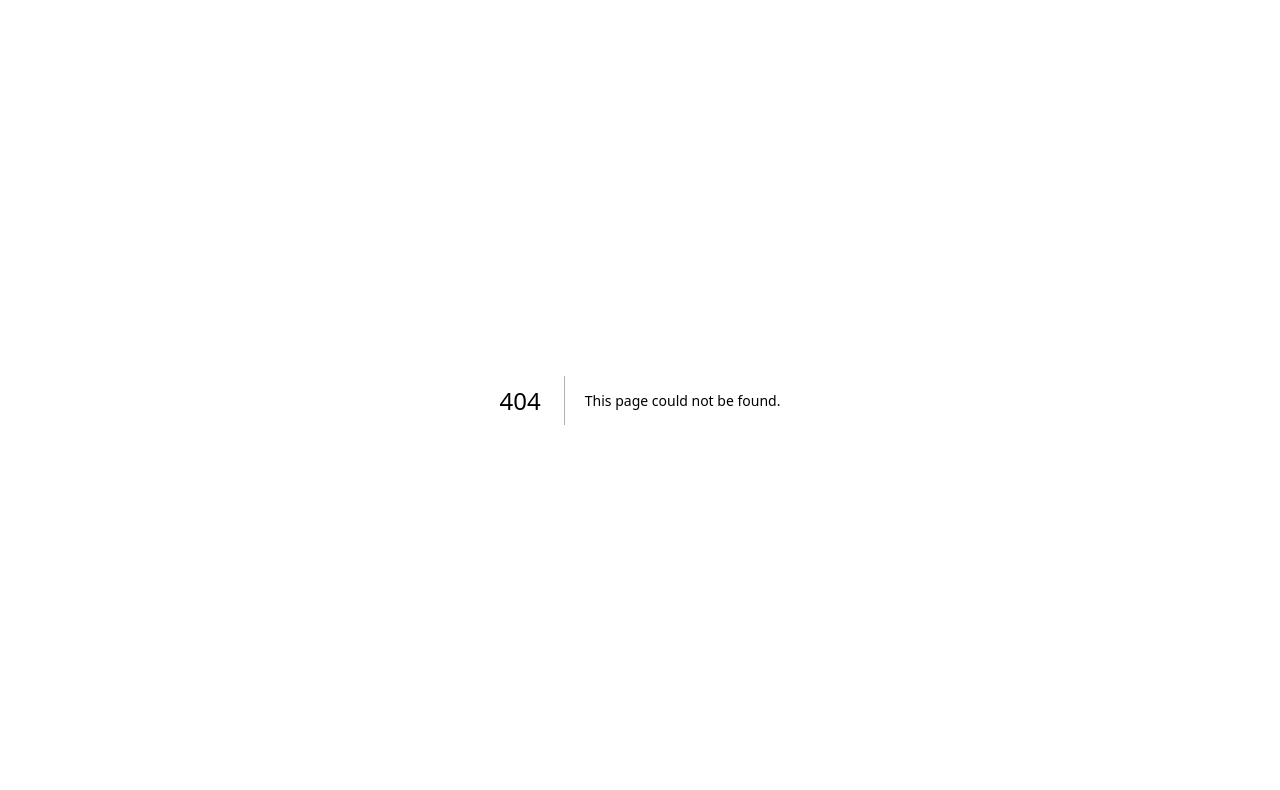
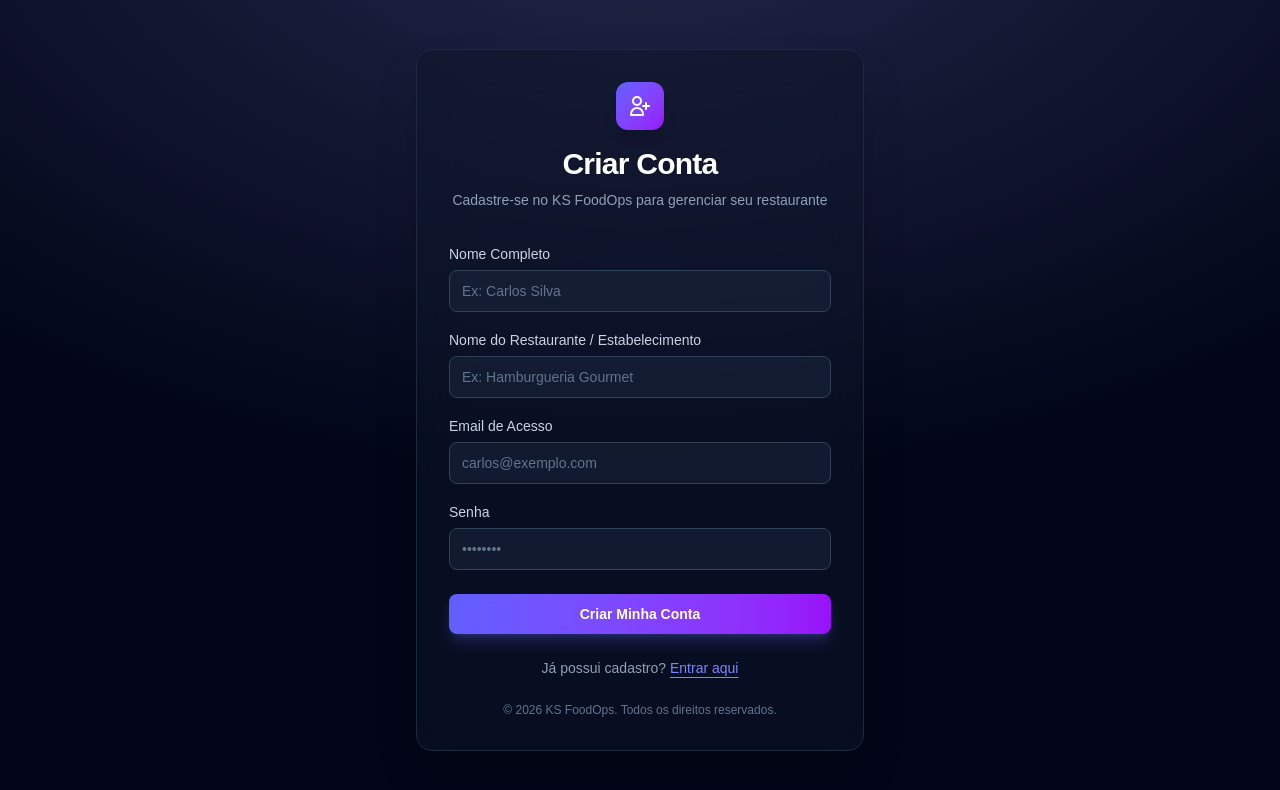
Before and after one commit to KaelVic/KS_FoodOps, a Next.js app in the folder apps/web/: page /register in a window 1280 px wide. Before the commit this address had no page. Shown: the top 790 px of the page. Built offline with nearby package versions, Linux system fonts and the light colour scheme; no server answers.

Commit message:
feat(auth): add register endpoint, registration page and CLI user creation script

```diff
--- a/apps/web/src/app/(auth)/actions.ts
+++ b/apps/web/src/app/(auth)/actions.ts
@@ -51,6 +51,49 @@ export async function loginAction(prevState: any, formData: FormData) {
   }
 }
 
+export async function registerAction(prevState: any, formData: FormData) {
+  const email = formData.get("email") as string
+  const password = formData.get("password") as string
+  const fullName = formData.get("full_name") as string
+  const restaurantName = formData.get("restaurant_name") as string
+
+  if (!email || !password || !fullName) {
+    return { error: "Todos os campos obrigatórios devem ser preenchidos." }
+  }
+
+  try {
+    const response = await fetch(`${API_URL}/auth/register`, {
+      method: "POST",
+      headers: { "Content-Type": "application/json" },
+      body: JSON.stringify({
+        email,
+        password,
+        full_name: fullName,
+        restaurant_name: restaurantName || "Meu Restaurante"
+      }),
+    })
+
+    if (!response.ok) {
+      const errData = await response.json().catch(() => ({}))
+      return { error: errData.detail || "Erro ao criar conta." }
+    }
+
+    const data = await response.json()
+    const tenants = data.tenants || []
+
+    if (tenants.length > 0) {
+      await setSessionCookies(data.access_token, tenants[0].id)
+      redirect("/")
+    } else {
+      await setSessionCookies(data.access_token)
+      redirect("/onboarding")
+    }
+  } catch (err: any) {
+    if (err.message === "NEXT_REDIRECT") throw err;
+    return { error: "Falha ao conectar no servidor" }
+  }
+}
+
 export async function selectTenantAction(formData: FormData) {
   const tenantId = formData.get("tenant_id") as string
   if (tenantId) {
--- a/apps/web/src/app/(auth)/login/page.tsx
+++ b/apps/web/src/app/(auth)/login/page.tsx
@@ -75,7 +75,14 @@ export default function LoginPage() {
           </button>
         </form>
 
-        <div className="mt-8 text-center text-xs text-slate-500">
+        <div className="mt-6 text-center text-sm text-slate-400">
+          Não tem uma conta?{" "}
+          <a href="/register" className="font-medium text-indigo-400 hover:text-indigo-300 underline underline-offset-4">
+            Cadastre-se agora
+          </a>
+        </div>
+
+        <div className="mt-6 text-center text-xs text-slate-500">
           &copy; 2026 KS FoodOps. Todos os direitos reservados.
         </div>
       </div>
--- /dev/null
+++ b/apps/web/src/app/(auth)/register/page.tsx
@@ -0,0 +1,108 @@
+"use client"
+
+import { useActionState } from "react"
+import { registerAction } from "../actions"
+import Link from "next/link"
+
+const initialState = {
+  error: null as string | null,
+}
+
+export default function RegisterPage() {
+  const [state, formAction, isPending] = useActionState(registerAction, initialState)
+
+  return (
+    <div className="flex min-h-screen w-full items-center justify-center bg-slate-950 bg-[radial-gradient(ellipse_80%_80%_at_50%_-20%,rgba(120,119,198,0.3),rgba(255,255,255,0))] p-4">
+      <div className="w-full max-w-md overflow-hidden rounded-2xl border border-slate-800 bg-slate-900/50 p-8 shadow-2xl backdrop-blur-xl">
+        <div className="mb-8 text-center">
+          <div className="mx-auto mb-4 flex h-12 w-12 items-center justify-center rounded-xl bg-gradient-to-br from-indigo-500 to-purple-600 shadow-lg">
+            <svg className="h-6 w-6 text-white" fill="none" viewBox="0 0 24 24" stroke="currentColor">
+              <path strokeLinecap="round" strokeLinejoin="round" strokeWidth={2} d="M18 9v3m0 0v3m0-3h3m-3 0h-3m-2-5a4 4 0 11-8 0 4 4 0 018 0zM3 20a6 6 0 0112 0v1H3v-1z" />
+            </svg>
+          </div>
+          <h1 className="text-3xl font-bold tracking-tight text-white">Criar Conta</h1>
+          <p className="mt-2 text-sm text-slate-400">Cadastre-se no KS FoodOps para gerenciar seu restaurante</p>
+        </div>
+
+        <form action={formAction} className="space-y-4">
+          {state?.error && (
+            <div className="animate-in fade-in slide-in-from-top-2 rounded-lg bg-red-500/10 p-3 text-sm text-red-400 border border-red-500/20 text-center">
+              {state.error}
+            </div>
+          )}
+
+          <div>
+            <label className="text-sm font-medium text-slate-300">Nome Completo</label>
+            <div className="relative mt-1">
+              <input
+                type="text"
+                name="full_name"
+                required
+                className="block w-full rounded-lg border border-slate-700 bg-slate-800/50 py-2.5 px-3 text-sm text-white placeholder-slate-500 focus:border-indigo-500 focus:outline-none focus:ring-1 focus:ring-indigo-500 transition-colors"
+                placeholder="Ex: Carlos Silva"
+              />
+            </div>
+          </div>
+
+          <div>
+            <label className="text-sm font-medium text-slate-300">Nome do Restaurante / Estabelecimento</label>
+            <div className="relative mt-1">
+              <input
+                type="text"
+                name="restaurant_name"
+                required
+                className="block w-full rounded-lg border border-slate-700 bg-slate-800/50 py-2.5 px-3 text-sm text-white placeholder-slate-500 focus:border-indigo-500 focus:outline-none focus:ring-1 focus:ring-indigo-500 transition-colors"
+                placeholder="Ex: Hamburgueria Gourmet"
+              />
+            </div>
+          </div>
+
+          <div>
+            <label className="text-sm font-medium text-slate-300">Email de Acesso</label>
+            <div className="relative mt-1">
+              <input
+                type="email"
+                name="email"
+                required
+                className="block w-full rounded-lg border border-slate-700 bg-slate-800/50 py-2.5 px-3 text-sm text-white placeholder-slate-500 focus:border-indigo-500 focus:outline-none focus:ring-1 focus:ring-indigo-500 transition-colors"
+                placeholder="carlos@exemplo.com"
+              />
+            </div>
+          </div>
+
+          <div>
+            <label className="text-sm font-medium text-slate-300">Senha</label>
+            <div className="relative mt-1">
+              <input
+                type="password"
+                name="password"
+                required
+                className="block w-full rounded-lg border border-slate-700 bg-slate-800/50 py-2.5 px-3 text-sm text-white placeholder-slate-500 focus:border-indigo-500 focus:outline-none focus:ring-1 focus:ring-indigo-500 transition-colors"
+                placeholder="••••••••"
+              />
+            </div>
+          </div>
+
+          <button
+            type="submit"
+            disabled={isPending}
+            className="w-full mt-2 rounded-lg bg-gradient-to-r from-indigo-500 to-purple-600 px-4 py-2.5 text-sm font-semibold text-white shadow-lg shadow-indigo-500/25 transition-all hover:from-indigo-400 hover:to-purple-500 focus:outline-none focus:ring-2 focus:ring-indigo-500 focus:ring-offset-2 focus:ring-offset-slate-900 disabled:opacity-50 disabled:cursor-not-allowed"
+          >
+            {isPending ? "Criando conta..." : "Criar Minha Conta"}
+          </button>
+        </form>
+
+        <div className="mt-6 text-center text-sm text-slate-400">
+          Já possui cadastro?{" "}
+          <Link href="/login" className="font-medium text-indigo-400 hover:text-indigo-300 underline underline-offset-4">
+            Entrar aqui
+          </Link>
+        </div>
+
+        <div className="mt-6 text-center text-xs text-slate-500">
+          &copy; 2026 KS FoodOps. Todos os direitos reservados.
+        </div>
+      </div>
+    </div>
+  )
+}
```
Also changed, not shown: 2 other files (tests, documents, lock files or other folders).
